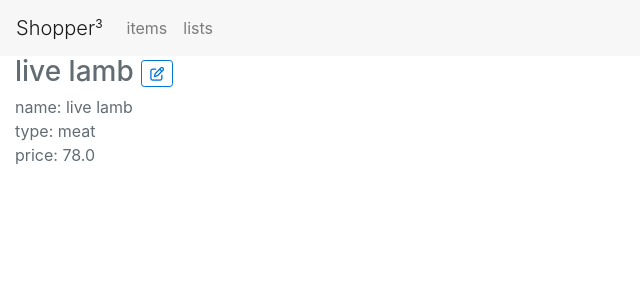
After one commit to rmedinahu/grocery-dev-py, a Django app: page /item/1/ in a window 1280 px wide. The commit adds this page. Shown: the top 300 px of the page, without its empty margins (0-640 px from the left). Run offline with Django 3.2, Linux system fonts and the light colour scheme; data comes from the database, SQL or seed files in the repository; both versions use the stored data as it was after the commit; some libraries are stand-ins or nearby versions.

Commit message:
update for apr 11

```diff
--- a/grocerysite/urls.py
+++ b/grocerysite/urls.py
@@ -16,10 +16,23 @@ Including another URLconf
 from django.conf.urls import url
 from django.contrib import admin
 
-from shopper_app.views import HomeView, ItemListView
+from shopper_app.views import HomeView, ItemListView, ItemCreateView, ItemDetailView, ItemUpdateView
 
 urlpatterns = [
     url(r'^$', HomeView.as_view(), name='home'),
+
+    # show all item object in the db.
     url(r'^items/$', ItemListView.as_view(), name='item_list'),
+
+    # url pattern for showing the create item page.
+    url(r'^item/add/$', ItemCreateView.as_view(), name='item_add'),
+
+    # using a named url parameter (pk must match one or more digits) to retrieve correct object from database.
+    url(r'^item/edit/(?P<pk>\d+)/$', ItemUpdateView.as_view(), name='item_edit'),
+
+    # using a named url parameter (pk must match one or more digits) to retrieve correct object from database.
+    url(r'^item/(?P<pk>\d+)/$', ItemDetailView.as_view(), name='item_view'),
+
+    # admin site.
     url(r'^admin/', admin.site.urls),
 ]
--- a/shopper_app/models.py
+++ b/shopper_app/models.py
@@ -1,11 +1,17 @@
 from __future__ import unicode_literals
 
 from django.db import models
+
+# imported so we can utilize named urls in urls.py
+from django.urls import reverse
 
 class Item(models.Model):
     name = models.CharField(max_length=255)
     item_type = models.CharField(max_length=255)
     price = models.FloatField()
+
+    def get_absolute_url(self):
+        return reverse('item_view', kwargs={'pk': self.pk})
 
     def __str__(self):
         return self.name
@@ -19,8 +25,8 @@ class ShoppingList(models.Model):
 
 
 class ShoppingListItem(models.Model):
-    item = models.ForeignKey(Item)
-    shopping_list = models.ForeignKey(ShoppingList)
+    item = models.ForeignKey(Item, related_name='shopping_lists')
+    shopping_list = models.ForeignKey(ShoppingList, related_name='items')
 
     def __str__(self):
         return self.shopping_list.name
--- a/shopper_app/templates/base.html
+++ b/shopper_app/templates/base.html
@@ -22,10 +22,10 @@
             <div class="collapse navbar-collapse" id="navbarSupportedContent">
             <ul class="navbar-nav mr-auto">
                 <li class="nav-item">
-                <a class="nav-link" href="#">Menu 1 <span class="sr-only">(current)</span></a>
+                <a class="nav-link" href="{% url 'item_list' %}">items</a>
                 </li>
                 <li class="nav-item">
-                <a class="nav-link" href="#">Menu 2 <span class="sr-only">(current)</span></a>
+                <a class="nav-link" href="#">lists</a>
                 </li>
             </ul>
             </div>
--- /dev/null
+++ b/shopper_app/templates/item.html
@@ -0,0 +1,22 @@
+<!-- item.html -->
+
+{% extends "base.html" %}
+
+{% block header_row %}
+    <div class="col-md-12">
+    	<h3>
+    	{{ object.name }}
+    	<a href="{% url 'item_edit' object.pk %}" class="btn btn-sm btn-outline-primary"><i class="fa fa-edit"></i></a>
+    	</h3>
+    </div>
+{% endblock header_row %}
+
+{% block content_row %}
+<div class="col-md-4">
+	<ul class="list-unstyled">
+	<li>name: {{ object.name }}</li>
+	<li>type: {{ object.item_type }}</li>
+	<li>price: {{ object.price }}</li>
+	</ul>
+</div>
+{% endblock content_row %}
--- a/shopper_app/views.py
+++ b/shopper_app/views.py
@@ -1,23 +1,61 @@
 from django.shortcuts import render
 
-from django.views.generic import TemplateView, DetailView, ListView
+from django.views.generic import TemplateView, DetailView, ListView, \
+                                     CreateView, UpdateView
 
 from .models import Item, ShoppingList, ShoppingListItem
 
 
 class HomeView(TemplateView):
-    """Home page
+    """ Home page
     url pattern: / name: home
     """
     template_name = 'home.html'
 
 
 class ItemListView(ListView):
+    """ Show list of items in database.
+    url pattern: /items name: item_list
+    """
     model = Item
     template_name = 'item_list.html'
 
     def get_context_data(self, **kwargs):
+        """ Override ListView method to set custom template variables.
+        """
+        # get the parent context list.
         context = super(ItemListView, self).get_context_data(**kwargs)
+
+        # set custom template variables by adding or over writing
+        # variables in context list. E.g., only show meat types.
         context['object_list'] = Item.objects.filter(item_type='meat')
-        context['fav_person'] = 'Trumpster';
+
+        # make sure to return the variable list.
         return context
+
+
+class ItemDetailView(DetailView):
+    """ Show a page containing information about an Item object. Using
+    this view requires the url pattern have a variable named "pk".
+    url pattern: item/(?P<pk>\d+) name: item_view
+    """
+    model = Item
+    template_name = 'item.html'
+
+
+class ItemCreateView(CreateView):
+    """ Show a page containing a form for adding a new Item object.
+    url pattern: /item/add name: item_add
+    """
+    model = Item
+    template_name = 'item_create.html'
+    fields = ['name', 'item_type', 'price']
+
+
+class ItemUpdateView(UpdateView):
+    """ Show a page containing a form for adding a new Item object.
+    url pattern: /item/edit/(?P<pk>\d+) name: item_edit
+    """
+    model = Item
+    template_name = 'item_edit.html'
+    fields = ['name', 'item_type', 'price']
```
Also changed, not shown: shopper_app/templates/item_create.html (added, +16 -0 lines), shopper_app/templates/item_edit.html (added, +16 -0 lines), shopper_app/templates/item_list.html (+17 -6 lines), db.sqlite3.
